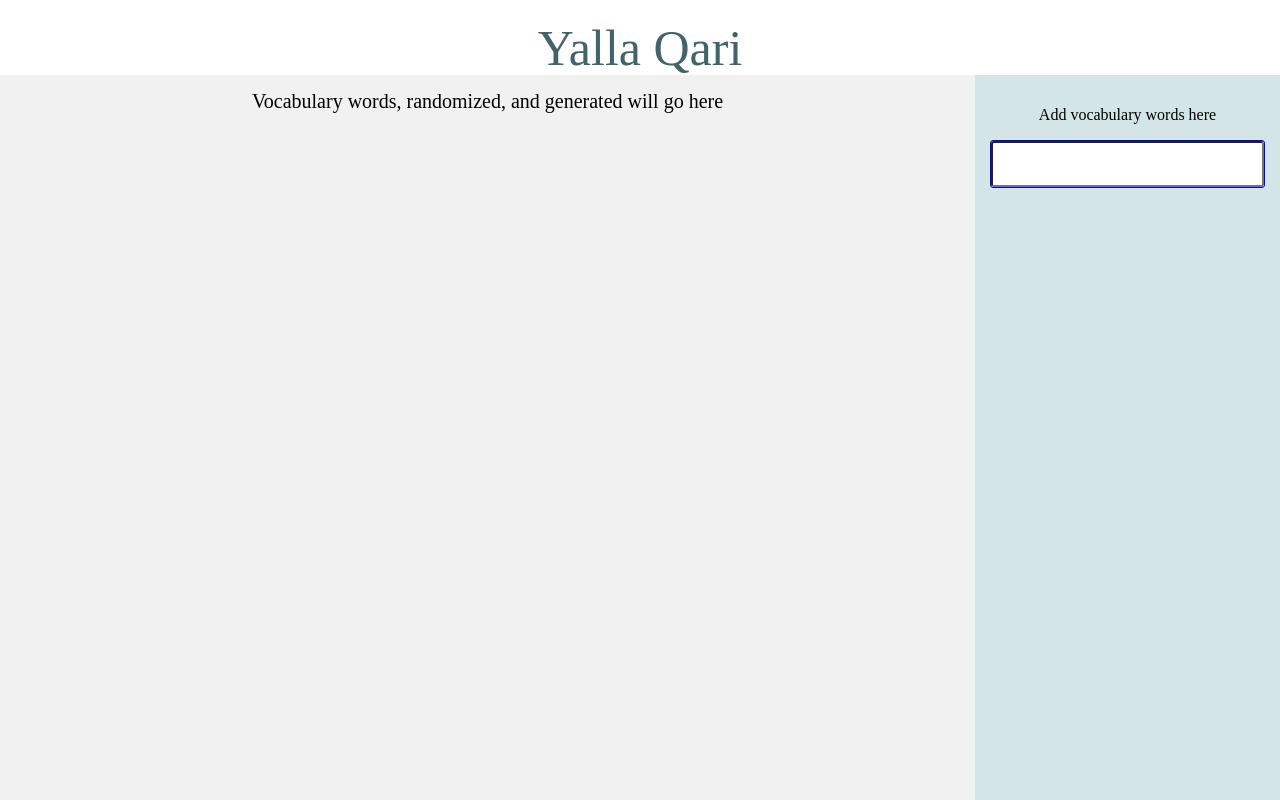
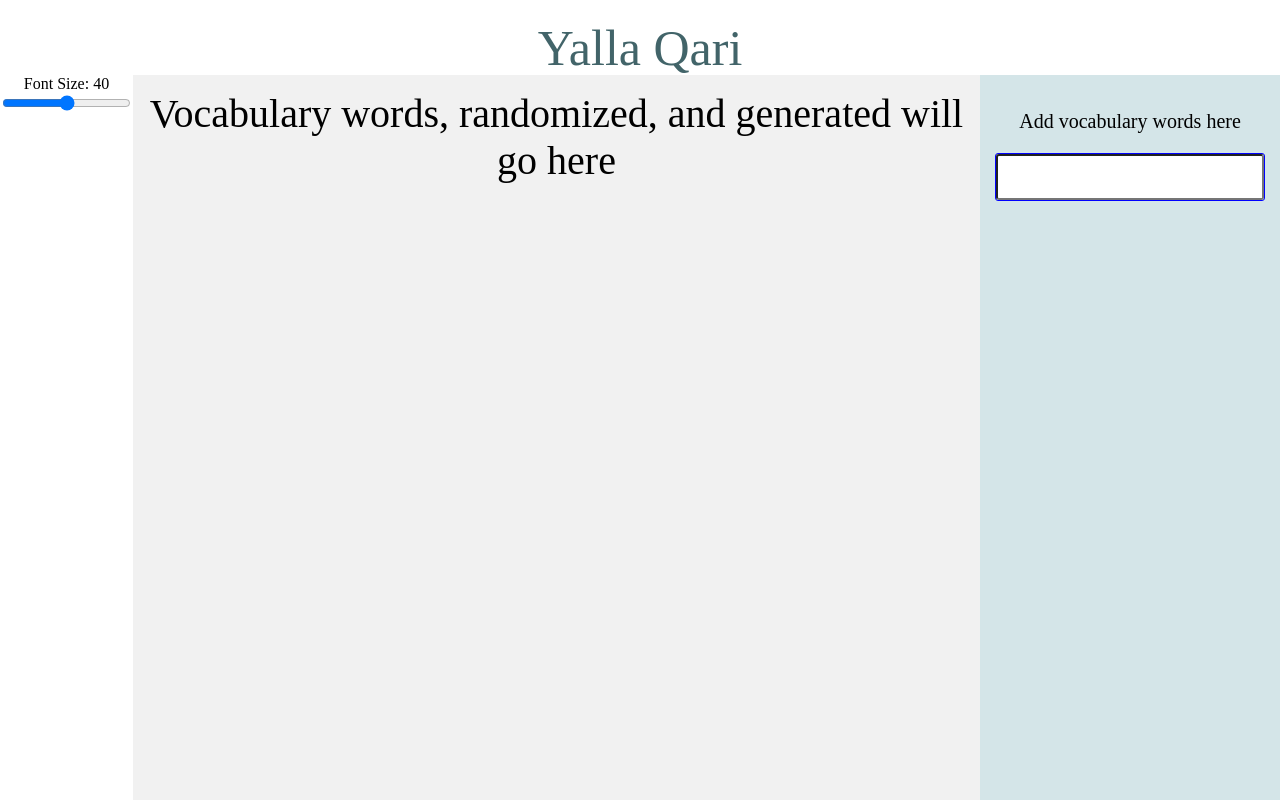
Before and after one commit to tvthatsme/yala-qari, a React (Create React App) app: page / in a window 1280 px wide. Built offline with nearby package versions, Linux system fonts and the light colour scheme; a web font is replaced by a local one.

Commit message:
Added slider to control font size of reading area.

```diff
--- a/src/App.js
+++ b/src/App.js
@@ -2,6 +2,7 @@ import React, { Component } from 'react';
 import AppHeader from './AppHeader';
 import VocabularyDrawer from './VocabularyDrawer/VocabularyDrawer';
 import ReadingSpace from './ReadingSpace/ReadingSpace';
+import RangeInput from './RangeInput/RangeInput';
 import './App.css';
 
 class App extends Component {
@@ -13,7 +14,8 @@ class App extends Component {
 
     // define the apps state with zero words to start
     this.state = {
-      words: []
+      words: [],
+      fontSize: 40
     };
   }
 
@@ -27,14 +29,33 @@ class App extends Component {
   }
 
   /**
+   * Update the app's font size (primarily for the reading space)
+   */
+  updateFontSize(newSize) {
+    this.setState({
+      fontSize: newSize
+    });
+  }
+
+  /**
    * Render method
    */
   render() {
     return (
-      <div className="App">
+      <div className='App'>
         <AppHeader/>
-        <div className="content">
-          <ReadingSpace words={this.state.words}/>
+        <div className='content'>
+          <RangeInput
+            title='Font Size'
+            default={this.state.fontSize}
+            min='20'
+            max='60'
+            update={size => this.updateFontSize(size)}
+          />
+          <ReadingSpace
+            words={this.state.words}
+            fontSize={this.state.fontSize}
+          />
           <VocabularyDrawer
             words={this.state.words}
             updateWordList={list => this.updateList(list)}
--- /dev/null
+++ b/src/RangeInput/RangeInput.css
@@ -0,0 +1,11 @@
+.range-input {
+
+}
+
+.range-input__value {
+  margin: 0;
+}
+
+.range-input__slider:hover {
+  cursor: pointer;
+}
--- /dev/null
+++ b/src/RangeInput/RangeInput.js
@@ -0,0 +1,48 @@
+import React, { Component } from 'react';
+import './RangeInput.css';
+
+/**
+ * RangeInput
+ */
+class RangeInput extends Component {
+
+  /**
+   * Class constructor
+   */
+  constructor(props) {
+    super(props);
+
+    // This component will keep track of its value
+    this.value = props.default;
+  }
+
+  /**
+   * Handle change to the input range
+   */
+  handleChange(event) {
+    this.value = event.target.value;
+    this.props.update(event.target.value);
+  }
+
+  /**
+   * Render method
+   */
+  render() {
+    return (
+      <div className='range-input'>
+        <p className='range-input__value'>{this.props.title}: {this.value}</p>
+        <input
+          className='range-input__slider'
+          type='range'
+          min={this.props.min}
+          max={this.props.max}
+          value={this.props.default}
+          step='1'
+          onChange={event => this.handleChange(event)}
+        />
+      </div>
+    );
+  }
+}
+
+export default RangeInput;
--- a/src/ReadingSpace/ReadingSpace.css
+++ b/src/ReadingSpace/ReadingSpace.css
@@ -1,8 +1,5 @@
 .ReadingSpace {
   flex: 1 1;
   background-color: #f1f1f1;
-  /*border-radius: 3px;*/
-  /*border: 1px solid lightblue;*/
   padding: 15px;
-  font-size: 20px;
 }
--- a/src/ReadingSpace/ReadingSpace.js
+++ b/src/ReadingSpace/ReadingSpace.js
@@ -40,7 +40,10 @@ class ReadingSpace extends Component {
    */
   render() {
     return (
-      <div dir="rtl" className="ReadingSpace">
+      <div
+        dir='rtl'
+        className='ReadingSpace'
+        style={{fontSize: this.props.fontSize + 'px', textAlign: this.props.words.length>0 ? 'right': 'center'}}>
         {this.randomize()}
       </div>
     );
--- a/src/TextInput/TextInput.css
+++ b/src/TextInput/TextInput.css
@@ -9,5 +9,4 @@
   width: 100%;
   height: 100%;
   border-radius: 3px;
-  font-size: 20px;
 }
--- a/src/TextInput/TextInput.js
+++ b/src/TextInput/TextInput.js
@@ -23,12 +23,14 @@ class TextInput extends Component {
    */
   render() {
     return (
-      <div className="text-input">
+      <div className='text-input'>
         <input
           type='text'
           dir={this.props.direction ? this.props.direction : 'ltr'}
-          className="input"
-          onKeyUp={(e) => this.handleKeyUp(e)}/>
+          className='input'
+          onKeyUp={(e) => this.handleKeyUp(e)}
+          style={{fontSize: this.props.fontSize + 'px'}}
+        />
       </div>
     );
   }
--- a/src/VocabularyDrawer/VocabularyDrawer.css
+++ b/src/VocabularyDrawer/VocabularyDrawer.css
@@ -2,8 +2,9 @@
   display: flex;
   flex-direction: column;
   min-width: 300px;
+  max-width: 300px;
   height: calc(100vh - 75px);
   padding: 15px;
-
+  font-size: 20px;
   background-color: rgba(112, 170, 179, 0.3);
 }
--- a/src/VocabularyDrawer/VocabularyDrawer.js
+++ b/src/VocabularyDrawer/VocabularyDrawer.js
@@ -23,10 +23,17 @@ class VocabularyDrawer extends Component {
    */
   render() {
     return (
-      <div className="VocabularyDrawer">
+      <div className='VocabularyDrawer'>
         <p>Add vocabulary words here</p>
-        <TextInput direction="rtl" onInput={word => this.inputNewWord(word)}/>
-        <WordList words={this.props.words}/>
+        <TextInput
+          direction='rtl'
+          fontSize={this.props.fontSize}
+          onInput={word => this.inputNewWord(word)}
+        />
+        <WordList
+          words={this.props.words}
+          fontSize={this.props.fontSize}
+        />
       </div>
     );
   }
--- a/src/WordList/WordList.js
+++ b/src/WordList/WordList.js
@@ -25,7 +25,7 @@ class WordList extends Component {
     let words = this.props.words.map(word => this.renderWordObject(word));
 
     return (
-      <div className="word-list">
+      <div className='word-list' style={{fontSize: this.props.fontSize + 'px'}}>
         {words}
       </div>
     );
```
